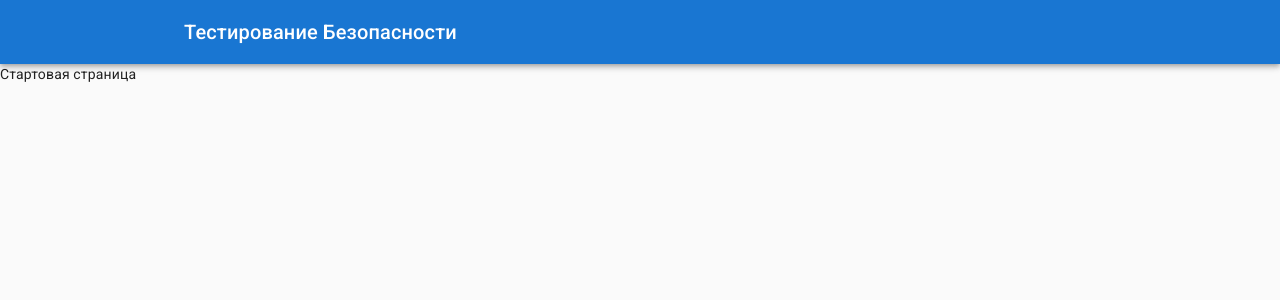
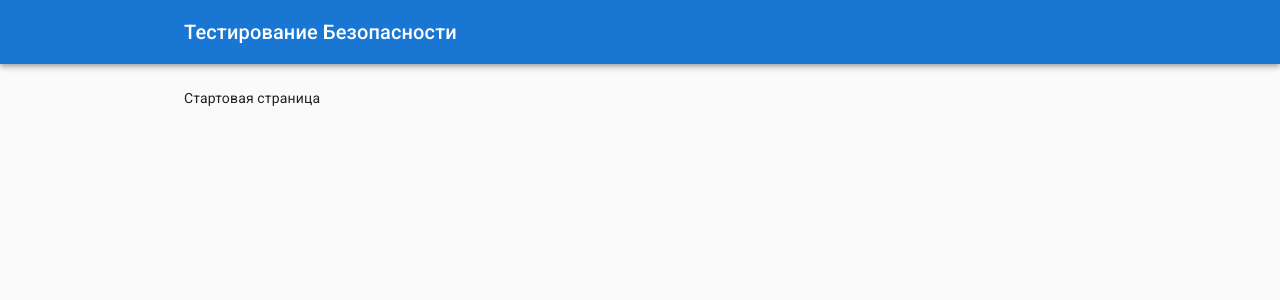
Before and after one commit to Romez1990/security-testing, a Next.js app: page / in a window 1280 px wide. Shown: the top 300 px of the page. Built offline with nearby package versions, Linux system fonts and the light colour scheme.

Commit message:
feature(layout): add container to main layout

```diff
--- a/layouts/MainLayout.tsx
+++ b/layouts/MainLayout.tsx
@@ -1,4 +1,8 @@
 import React, { ReactNode } from 'react';
+import createStyles from '@material-ui/styles/createStyles';
+import makeStyles from '@material-ui/styles/makeStyles';
+import { Theme } from '@material-ui/core/styles';
+import Container from '@material-ui/core/Container';
 import BaseLayout from './BaseLayout';
 import AppBar from '../components/AppBar';
 
@@ -7,11 +11,21 @@ interface Props {
   children: ReactNode;
 }
 
+const useStyles = makeStyles(({ spacing }: Theme) => createStyles({
+  container: {
+    marginTop: spacing(3),
+  },
+}));
+
 function MainLayout({ title, children }: Props) {
+  const classes = useStyles();
+
   return (
     <BaseLayout title={title}>
       <AppBar />
-      {children}
+      <Container className={classes.container} maxWidth="md">
+        {children}
+      </Container>
     </BaseLayout>
   );
 }
```
